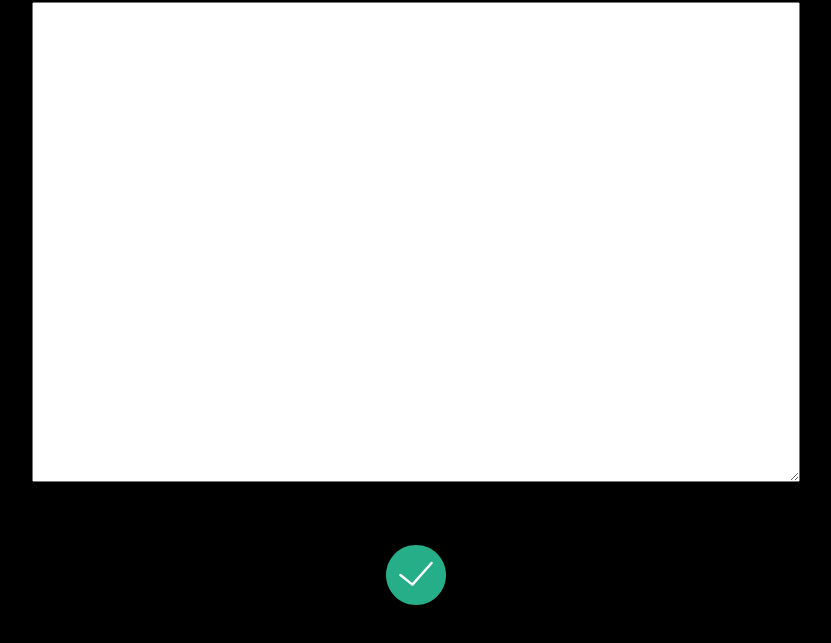
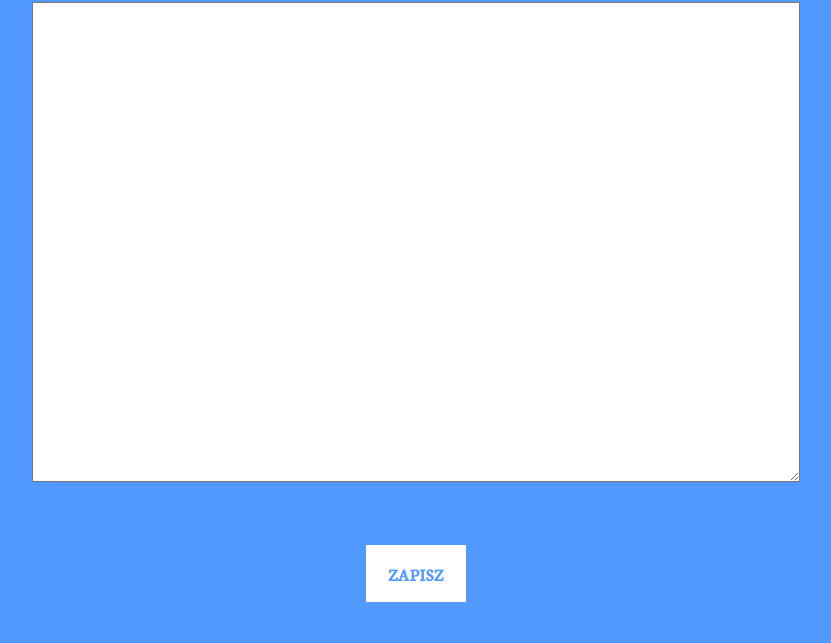
Before and after one commit to AleksandraBozenko/notatka, a website: page src/content/index.html in a window 1280 px wide. Shown: the part 395-1038 px from the top of the page, without its empty margins (224-1055 px from the left). Drawn offline with nearby package versions, Linux system fonts and the light colour scheme; files that its build step writes are made by us from their sources.

Commit message:
Feat: Background color & saving button

```diff
--- a/src/content/index.html
+++ b/src/content/index.html
@@ -47,8 +47,11 @@
       <div class="end">
         <div class="end__box">
           <div class="end__box--icon">
-            <img class="end__box--icon-img" src="/assets/img/tick.svg" alt="zapisz notatkę">
+            <img class="end__box--icon-img" src="/assets/img/tickClean.svg" alt="zapisz notatkę">
           </div>
+          <button class="end__box--button">
+            <p class="end__box--button-text">ZAPISZ</p>
+          </button>
         </div>
       </div>
     </main>
--- a/src/scss/_variables.scss
+++ b/src/scss/_variables.scss
@@ -1,6 +1,7 @@
 $white: #fff;
 $black: #000;
 $green: #25AE88;
+$blue: #5199FF;
 
 @mixin center{
     display: flex;
--- a/src/scss/main.scss
+++ b/src/scss/main.scss
@@ -4,7 +4,7 @@
 
 html {
   box-sizing: border-box;
-  background: $black;
+  background: $blue;
   font-family: 'Neuton', serif;
 }
 
@@ -64,6 +64,18 @@ html {
         height: 100%;
       }
     }
+    &--button{
+      background: $white;
+      border: none;
+      width: 100px;
+      display: none;
+      &-text{
+      color: $blue;
+      font-size: 1.1em;
+      font-weight: bold;
+      letter-spacing: 1px;
+      }
+    }
   }
 }
 @media(min-width: 900px){
@@ -89,4 +101,14 @@ html {
       }
     }
   }
+  .end{
+    &__box{
+      &--button{
+        display: block;
+      }
+      &--icon{
+        display: none;
+      }
+    }
+  }
 }
```
Also changed, not shown: src/assets/img/tickClean.svg (added).
